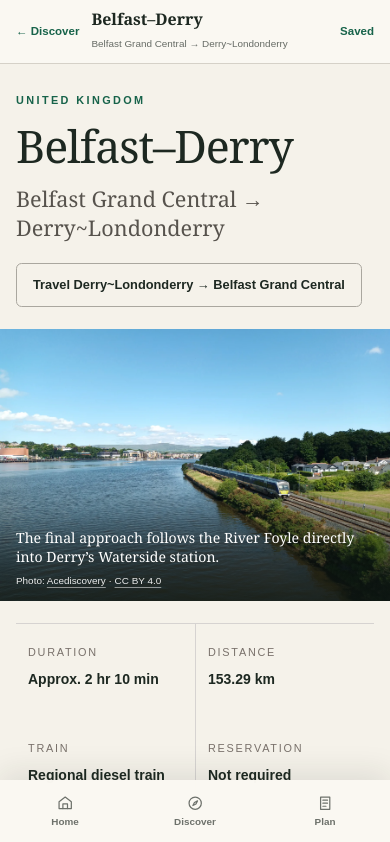
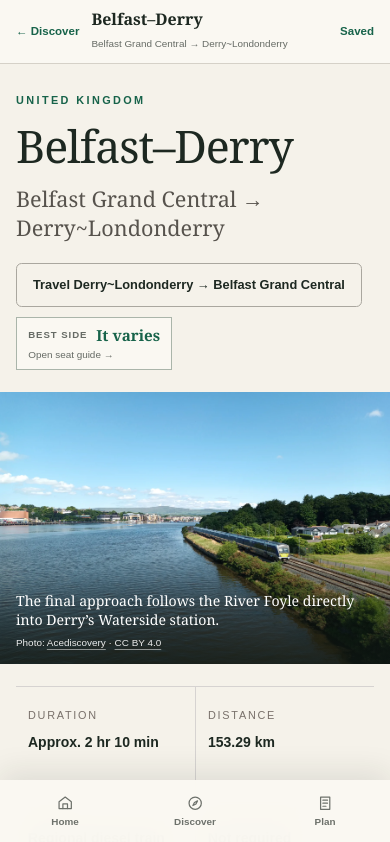
Before and after one commit to millenialmuseclub-boop/Rallii, a Next.js app: page /routes/belfast-derry in a window 390 px wide. Shown: the top 842 px of the page. Built offline with nearby package versions, Linux system fonts and the light colour scheme.

Commit message:
Refine Rallii route maps and mobile experience

```diff
--- a/src/app/globals.css
+++ b/src/app/globals.css
@@ -168,6 +168,12 @@ button { font: inherit; }
 
 .signature-panel { margin-top: 3rem; border: 1px solid var(--line); padding: 1.5rem; }
 .direction-button { width: fit-content; }
+.route-hero-controls { display: flex; flex-wrap: wrap; gap: .65rem; margin-top: 1.25rem; }
+.route-hero-controls .direction-button { margin: 0 !important; }
+.route-hero-seat-guide { display: grid; min-height: 2.75rem; grid-template-columns: auto auto; align-items: center; gap: .1rem .55rem; border: 1px solid #aab5aa; background: var(--surface); padding: .35rem .7rem; color: var(--foreground); text-align: left; }
+.route-hero-seat-guide span { color: var(--muted); font-size: .6rem; font-weight: 700; letter-spacing: .1em; text-transform: uppercase; }
+.route-hero-seat-guide strong { color: var(--accent); font-family: var(--font-serif); font-size: .95rem; }
+.route-hero-seat-guide small { grid-column: 1 / -1; color: var(--muted); font-size: .62rem; }
 
 .route-marker, .landmark-marker {
   cursor: pointer; border: 2px solid var(--background); border-radius: 9999px; background: var(--accent); box-shadow: 0 1px 6px rgb(23 35 28 / 35%);
--- a/src/components/route-map.tsx
+++ b/src/components/route-map.tsx
@@ -66,6 +66,7 @@ export function RouteMap({
       style: "https://tiles.openfreemap.org/styles/liberty",
       center: [8.75, 46.5],
       zoom: 6.5,
+      pitchWithRotate: false,
       attributionControl: false,
     });
     mapRef.current = map;
@@ -90,6 +91,12 @@ export function RouteMap({
             type: "line",
             source: "route",
             paint: { "line-color": "#f7f1df", "line-width": 10, "line-opacity": 0.92, "line-blur": 1.5 },
+          });
+          map.addLayer({
+            id: "route-core",
+            type: "line",
+            source: "route",
+            paint: { "line-color": "#e9b56a", "line-width": 1.25, "line-opacity": 0.9 },
           });
           map.addLayer({
             id: "route-line",
@@ -197,7 +204,7 @@ export function RouteMap({
         aria-label={`Interactive map of the ${routeName} route`}
         className="route-map-canvas"
       />
-      {ready ? <div className="map-tools" aria-label="Map display controls"><button type="button" onClick={fitRoute}>Fit route</button><button type="button" aria-pressed={showStations} onClick={() => setShowStations((value) => !value)}>Stations</button><button type="button" aria-pressed={showLandmarks} onClick={() => setShowLandmarks((value) => !value)}>Landmarks</button></div> : null}
+      {ready ? <div className="map-tools" aria-label="Map display controls"><button type="button" onClick={fitRoute}>Fit route</button><button type="button" aria-pressed={showStations} onClick={() => setShowStations((value) => !value)}>{showStations ? "Stations on" : "Stations off"}</button><button type="button" aria-pressed={showLandmarks} onClick={() => setShowLandmarks((value) => !value)}>{showLandmarks ? "Landmarks on" : "Landmarks off"}</button></div> : null}
       {!ready && !error ? <div className="map-preparing" role="status"><span>Preparing the route</span></div> : null}
       {error ? (
         <p className="absolute bottom-3 left-3 right-3 bg-stone-950/85 px-3 py-2 text-sm text-white" role="status">
--- a/src/components/route-media.tsx
+++ b/src/components/route-media.tsx
@@ -13,7 +13,7 @@ export function RouteMedia({ summary, variant }: RouteMediaProps) {
   if (media) {
     return (
       <figure className={className}>
-        <Image className="route-media__image" src={media.path} alt={media.alt} fill sizes={variant === "hero" ? "(min-width: 1024px) 55vw, 100vw" : "(min-width: 1024px) 33vw, (min-width: 640px) 50vw, 100vw"} priority={variant === "hero"} />
+        <Image className="route-media__image" src={media.path} alt={media.alt} fill sizes={variant === "hero" ? "(min-width: 1024px) 55vw, 100vw" : "(min-width: 1024px) 33vw, (min-width: 640px) 50vw, 100vw"} quality={variant === "hero" ? 88 : 76} priority={variant === "hero"} />
         <figcaption className="route-media__credit">
           {variant === "hero" ? <span>{media.caption}</span> : null}
           <small>Photo: <a href={media.sourcePageUrl} target="_blank" rel="noreferrer">{media.creator}</a> · <a href={media.licenseUrl} target="_blank" rel="noreferrer">{media.licenseName}</a></small>
--- a/src/components/route-page.tsx
+++ b/src/components/route-page.tsx
@@ -8,7 +8,7 @@ import { RouteExperience } from "@/components/route-experience";
 import { SiteHeader } from "@/components/site-header";
 import { RouteMedia } from "@/components/route-media";
 import type { JourneyDirection, RailRoute } from "@/types/route";
-import { getDirectionalEndpoints, parseJourneyDirection } from "@/lib/route-direction";
+import { getDirectionalEndpoints, getDirectionalSegments, parseJourneyDirection } from "@/lib/route-direction";
 import { getCollectionsForRoute } from "@/data/journey-collections";
 import { buildComparePath } from "@/data/route-relationships";
 import { routePlanningHref, routeStaysHref } from "@/data/partner-placements";
@@ -21,6 +21,7 @@ export function RoutePage({ route, nextRoutes }: { route: RailRoute; nextRoutes:
   const { summary } = route;
   const direction = useSyncExternalStore<JourneyDirection>(subscribeToDirection, getDirectionSnapshot, () => "forward");
   const endpoints = getDirectionalEndpoints(route, direction);
+  const openingSeatGuide = getDirectionalSegments(route, direction)[0];
   const collections = getCollectionsForRoute(summary.slug);
   const [surface, setSurface] = useState("overview");
 
@@ -35,7 +36,7 @@ export function RoutePage({ route, nextRoutes }: { route: RailRoute; nextRoutes:
   return <><SiteHeader /><div className="journey-app-bar"><Link href="/discover">← Discover</Link><span>{summary.name}</span><small>{endpoints.origin} → {endpoints.destination}</small><Link className="journey-app-bar__saved" href="/saved">Saved</Link></div><main><article>
     <header className={`site-shell scroll-section py-10 sm:py-16 journey-surface${surface === "overview" ? " journey-surface--active" : ""}`} id="overview">
       <div className="route-hero-grid">
-        <div className="route-hero-identity"><p className="eyebrow">{summary.country}</p><h1 className="mt-4 font-serif text-5xl leading-none tracking-tight sm:text-7xl">{summary.name}</h1><p className="mt-4 font-serif text-2xl text-stone-600 sm:text-3xl">{endpoints.origin} → {endpoints.destination}</p><button className="direction-button focus-ring mt-5" type="button" aria-pressed={direction === "reverse"} aria-label={`Change journey direction to ${endpoints.destination} to ${endpoints.origin}`} onClick={toggleDirection}>Travel {endpoints.destination} → {endpoints.origin}</button></div>
+        <div className="route-hero-identity"><p className="eyebrow">{summary.country}</p><h1 className="mt-4 font-serif text-5xl leading-none tracking-tight sm:text-7xl">{summary.name}</h1><p className="mt-4 font-serif text-2xl text-stone-600 sm:text-3xl">{endpoints.origin} → {endpoints.destination}</p><div className="route-hero-controls"><button className="direction-button focus-ring" type="button" aria-pressed={direction === "reverse"} aria-label={`Change journey direction to ${endpoints.destination} to ${endpoints.origin}`} onClick={toggleDirection}>Travel {endpoints.destination} → {endpoints.origin}</button>{openingSeatGuide ? <button className="route-hero-seat-guide focus-ring" type="button" onClick={() => setSurface("best-side")}><span>Best Side</span><strong>{formatViewSide(direction === "reverse" ? openingSeatGuide.reverseDirectionSide : openingSeatGuide.forwardDirectionSide)}</strong><small>Open seat guide →</small></button> : null}</div></div>
         <RouteMedia summary={summary} variant="hero" />
         <div className="route-hero-summary"><dl className="route-essential-facts grid grid-cols-2 border-y border-stone-300"><Essential label="Duration" value={summary.durationLabel ?? formatDuration(summary.durationMinutes)} /><Essential label="Distance" value={`${summary.distanceKm} km`} /><Essential label="Train" value={summary.trainType} /><Essential label="Reservation" value={formatReservation(summary.reservationStatus)} /></dl><p className="mt-6 max-w-xl text-base leading-7 text-stone-600">{summary.shortDescription}</p><JourneyActions routeName={summary.name} routeSlug={summary.slug} rideModeAvailable={route.capabilities.rideMode} direction={direction} /></div>
       </div>
@@ -70,3 +71,4 @@ function OverviewItem({ term, detail, note }: { term: string; detail: string; no
 function formatReservation(status: string): string { return status === "required" ? "Required" : status === "not-required" ? "Not required" : status === "recommended" ? "Recommended" : "Check before travel"; }
 function formatDuration(minutes: number): string { const hours = Math.floor(minutes / 60); const rest = minutes % 60; return rest ? `${hours} hr ${rest} min` : hours === 1 ? "1 hour" : `${hours} hours`; }
 function getDiscoverFilter(route: RailRoute): string { if (route.summary.slug === "belfast-derry") return "northern-ireland"; if (route.summary.countries.includes("United Kingdom")) return "united-kingdom"; return route.summary.countries[0].toLowerCase().replaceAll(" ", "-"); }
+function formatViewSide(side: RailRoute["bestSideSegments"][number]["forwardDirectionSide"]): string { return side === "both" ? "Both sides" : side === "varies" ? "It varies" : side === "unknown" ? "Check guide" : `${side.charAt(0).toUpperCase()}${side.slice(1)}`; }
```
